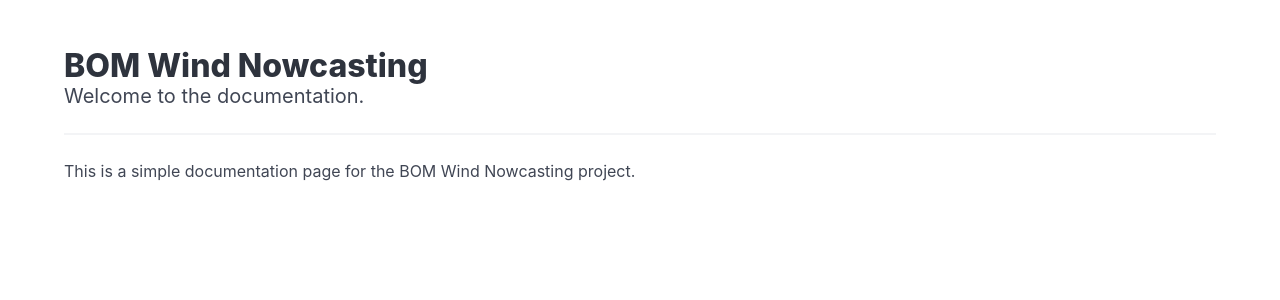
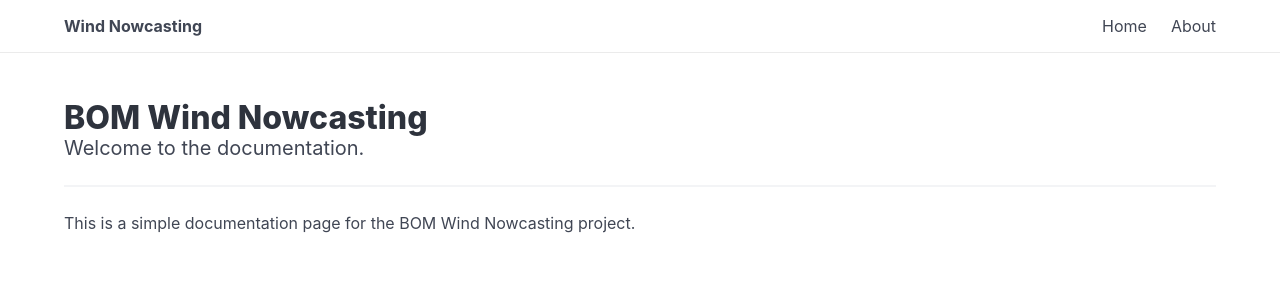
Before and after one commit to joeyllm/BOM-Team, a Jekyll site: the page built from docs/index.html, in a window 1280 px wide. Shown: the top 300 px of the page. Built offline with Jekyll 4.4.1, drawn with Linux system fonts in a browser that asks for light colours; nearby versions of some CDN libraries.

Commit message:
docs: add header navbar

```diff
--- /dev/null
+++ b/docs/_data/nav.yml
@@ -0,0 +1,4 @@
+- title: Home
+  url: index.html
+- title: About
+  url: about.html
--- a/docs/_includes/header.html
+++ b/docs/_includes/header.html
@@ -0,0 +1,25 @@
+<nav class="navbar is-fixed-top is-blur" style="background-color: rgba(255, 255, 255, 0.7); backdrop-filter: blur(10px); border-bottom: 1px solid rgba(64, 64, 64, 0.1);" role="navigation" aria-label="main navigation">
+    <div class="container">
+        <div class="navbar-brand">
+            <div class="navbar-item has-text-weight-bold">
+                <a class="has-text-text" href="{{ site.baseurl }}/">{{ site.title }}</a>
+            </div>
+            <a class="navbar-burger" role="button" aria-label="menu" aria-expanded="false" data-target="nav-menu">
+                <span aria-hidden="true"></span>
+                <span aria-hidden="true"></span>
+                <span aria-hidden="true"></span>
+                <span aria-hidden="true"></span>
+            </a>
+        </div>
+
+        <div id="nav-menu" class="navbar-menu">
+            <div class="navbar-end">
+                {% for item in site.data.nav %}
+                    <a class="navbar-item is-tab" href="{{ item.url }}">
+                        {{ item.title }}
+                    </a>
+                {% endfor %}
+            </div>
+        </div>
+    </div>
+</nav>
--- a/docs/_layouts/base.html
+++ b/docs/_layouts/base.html
@@ -7,9 +7,8 @@
     <link rel="stylesheet" href="https://cdn.jsdelivr.net/npm/bulma@1.0.4/css/bulma.min.css">
     <link rel="stylesheet" href="https://cdnjs.cloudflare.com/ajax/libs/font-awesome/7.0.1/css/all.min.css">
 </head>
-<body>
-
+<body class="has-navbar-fixed-top">
+    {% include header.html %}
     {{ content }}
-
 </body>
 </html>
```
